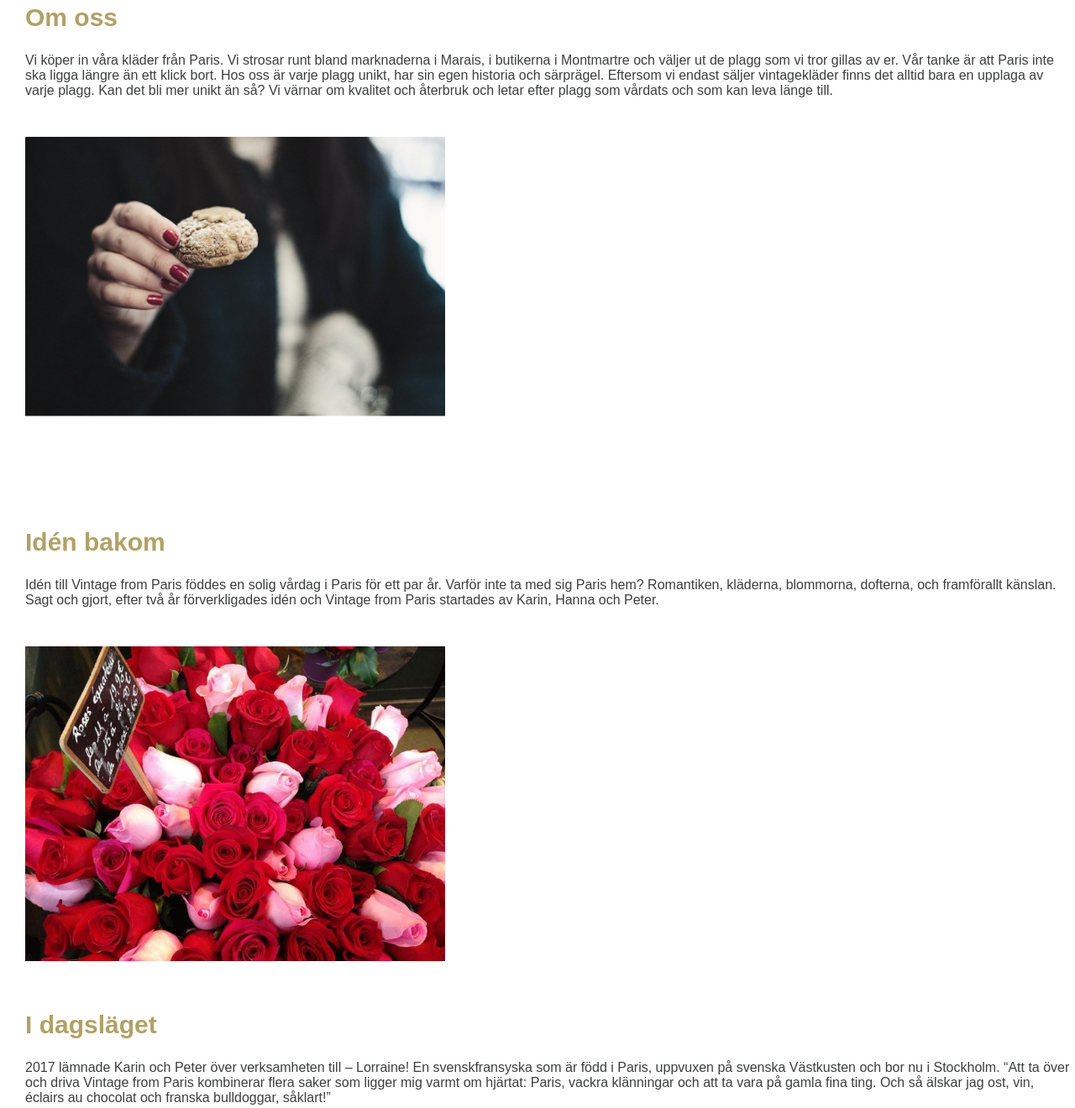
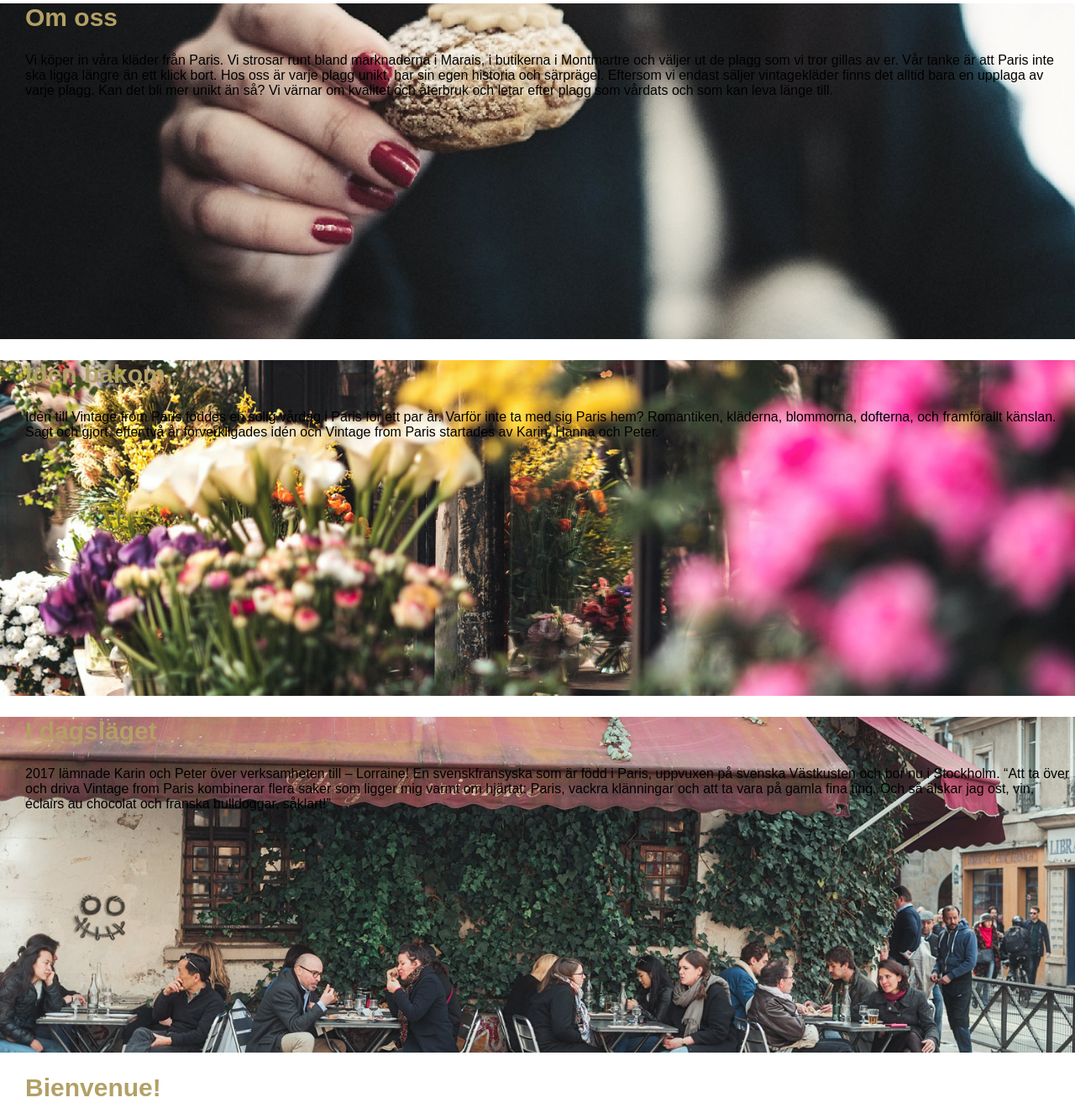
Before and after one commit to lollalo/LearningToCode, a plain HTML site: page index.html in a window 1280 px wide. Shown: the part 235-1555 px from the top of the page at 84% size. Drawn offline with Linux system fonts and the light colour scheme.

Commit message:
background css images in div

```diff
--- a/index.html
+++ b/index.html
@@ -19,19 +19,14 @@
     <div class="divBG1">
             <h2>Om oss</h2>
     <p>Vi köper in våra kläder från Paris. Vi strosar runt bland marknaderna i Marais, i butikerna i Montmartre och väljer ut de plagg som vi tror gillas av er. Vår tanke är att Paris inte ska ligga längre än ett klick bort. Hos oss är varje plagg unikt, har sin egen historia och särprägel. Eftersom vi endast säljer vintagekläder finns det alltid bara en upplaga av varje plagg. Kan det bli mer unikt än så? Vi värnar om kvalitet och återbruk och letar efter plagg som vårdats och som kan leva länge till.</p>
-    <img src=".\img\DSC00114-1.jpg" />
   </div>
-  <div>
+  <div class="divBG2">
             <h2>Idén bakom</h2>
     <p>Idén till Vintage from Paris föddes en solig vårdag i Paris för ett par år. Varför inte ta med sig Paris hem? Romantiken, kläderna, blommorna, dofterna, och framförallt känslan. Sagt och gjort, efter två år förverkligades idén och Vintage from Paris startades av Karin, Hanna och Peter.</p>
-
-    <img src=".\img\rosor-2 Paris.jpg" />
   </div>
-  <div>
+  <div class="divBG3">
             <h2>I dagsläget</h2>
     <p>2017 lämnade Karin och Peter över verksamheten till – Lorraine! En svenskfransyska som är född i Paris, uppvuxen på svenska Västkusten och bor nu i Stockholm. “Att ta över och driva Vintage from Paris kombinerar flera saker som ligger mig varmt om hjärtat: Paris, vackra klänningar och att ta vara på gamla fina ting. Och så älskar jag ost, vin, éclairs au chocolat och franska bulldoggar, såklart!”</p>
-
-    <img src=".\img\rosor-2 Paris.jpg" />
   </div>
   <div>
             <h2>Bienvenue!</h2>
--- a/styles.css
+++ b/styles.css
@@ -20,33 +20,35 @@ h2 {
 }
 p {
   margin-left: 30px;
-  color: #3d3e3f;
 }
 img {
   width: 500px;
   padding: 30px;
 }
 .divBG1 {
-  background-image: url(".\img\DSC00114-1.jpg");
-  height: 600px;
+  background-image: url("./img/DSC00114-1.jpg");
+  height: 400px;
   /* Position and center the image to scale nicely on all screens */
   background-position: center;
   background-repeat: no-repeat;
   background-size: cover;
   position: relative;
 }
-
-/* Place text in the middle of the image */
-.heroText {
-    text-align: center;
-    font-size: 100px;
-    position: absolute;
-    top: 50%;
-    left: 50%;
-    transform: translate(-50%, -50%);
-    color: white;
+.divBG2 {
+  background-image: url("./img/DSC00048-1.jpg");
+  height: 400px;
+  /* Position and center the image to scale nicely on all screens */
+  background-position: center;
+  background-repeat: no-repeat;
+  background-size: cover;
+  position: relative;
 }
-.img-left {
-    float: left;
-}.img-right {
-    float: right;
+.divBG3 {
+  background-image: url("./img/DSC00074-1.jpg");
+  height: 400px;
+  /* Position and center the image to scale nicely on all screens */
+  background-position: center;
+  background-repeat: no-repeat;
+  background-size: cover;
+  position: relative;
+}
```
